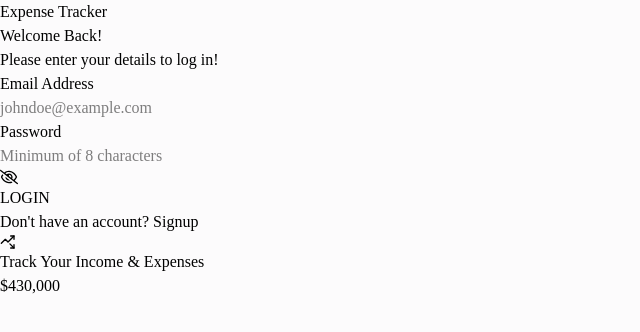
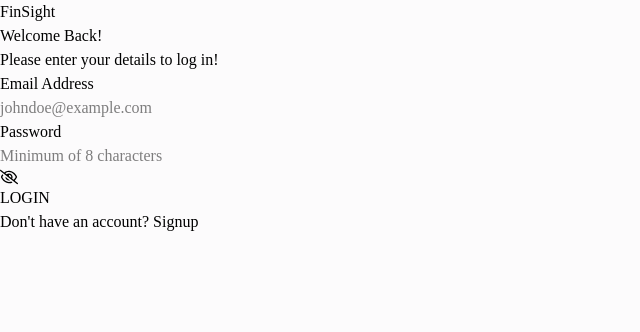
Before and after one commit to jstxw/FinSight-, a React (Vite) app in the folder frontend/expense_tracker/: page /Login in a window 1280 px wide. Shown: the top 332 px of the page, without its empty margins (0-640 px from the left). Built offline with nearby package versions, Linux system fonts and the light colour scheme.

Commit message:
FInal Changes

```diff
--- a/frontend/expense_tracker/src/components/Layouts/AuthLayout.jsx
+++ b/frontend/expense_tracker/src/components/Layouts/AuthLayout.jsx
@@ -1,51 +1,27 @@
-import React from 'react';
+import React from "react";
 //import image1graph from "../../../assets/images/image1graph.png";
 
-import  {LuTrendingUpDown} from "react-icons/lu";
+// import  {LuTrendingUpDown} from "react-icons/lu";
 
-const AuthLayout = ({children}) => {
+const AuthLayout = ({ children }) => {
   return (
     <div className="flex">
-        <div className="w-screen h-screen md:w-[60vw] px-12 pt-8 pb-12">
-            <h2 className="text-lg font-medium text-black"> Expense Tracker</h2>
-            {children}
-        </div>
-        <div className="hidden md:block w-[40vw] h-screen bg-violet-50 bg-auth-bg-img bg-cover bg-no-repeat bg-center overflow-hidden p-8 relative">
-         <div className="absolute -top-4 -left-4 w-24 h-24 rounded-[40px] bg-purple-600 z-0 opacity-90" />
-
-        <div className="w-48 h-56 rounded-[40px] border-[20px] border-fuchsia-600 absolute top-[30%] -right-10"/>
-        <div className="w-48 h-48 rounded-[40px] bg-violet-500 absolute -bottom-7 -left-9"/>
-
-        <div>
-            <StatsInfoCard
-            icon={<LuTrendingUpDown />}
-            label="Track Your Income & Expenses"
-            value="430,000"
-            color="bg-primary"/>
-        </div>
-
-
+      <div className="w-screen h-screen md:w-[60vw] px-12 pt-8 pb-12">
+        <h2 className="text-lg font-medium text-black">FinSight</h2>
+        {children}
+      </div>
+      <div className="hidden md:block w-[40vw] h-screen bg-gradient-to-br from-purple-300 via-pink-200 to-indigo-200 bg-cover bg-no-repeat bg-center overflow-hidden p-8 relative">
+        <div className="absolute -top-10 -left-10 w-48 h-48 rounded-[60px] bg-purple-400 z-0 opacity-90" />
+        <div className="w-80 h-96 rounded-[60px] border-[32px] border-fuchsia-300 absolute top-[20%] -right-20"/>
+        <div className="w-72 h-72 rounded-[60px] bg-violet-300 absolute -bottom-16 -left-16"/>
         {/* <img
         src={image1graph}
         className="w-64 lg:w-[90%] absolute bottom-10 shadow-lg shadow-blue-400/15"/> */}
-
-
-    </div>
+      </div>
     </div>
   );
 };
 
-export default AuthLayout
+export default AuthLayout;
 
-const StatsInfoCard = ({icon, label, value, color}) => {
-    return <div className="flex gap-6 bg-white p-4 rounded-xl shadow-purple-400/10 border border-gray-200/50 z-20 shadow-2xl">
-        <div className={`w-12 h-12 flex items-center justify-center text-[26px] text-white ${color} rounded-full drop-shadow-xl z-10`}>
-        {icon}
-        </div>
-        <div>
-            <h6 className="text-xs text-gray-500 mb-1 z-10">{label}</h6>
-            <span className="text-[20px]">${value}</span>
-        </div>
-        </div>
-
-}
+// Removed StatsInfoCard and its usage for a cleaner gradient background
--- a/frontend/expense_tracker/src/components/Layouts/Navbar.jsx
+++ b/frontend/expense_tracker/src/components/Layouts/Navbar.jsx
@@ -23,7 +23,7 @@
         </button>
         <span className="flex items-center gap-2">
           <LuWalletMinimal className="text-3xl text-white drop-shadow-md" />
-          <h2 className="text-2xl font-bold text-white tracking-wide drop-shadow-md">Expense Tracker</h2>
+          <h2 className="text-2xl font-bold text-white tracking-wide drop-shadow-md">FinSight</h2>
         </span>
       </div>
       {/* You can add a user avatar or quick links here in the future */}
```
Also changed, not shown: frontend/expense_tracker/src/pages/auth/Login.jsx (+9 -10 lines).
